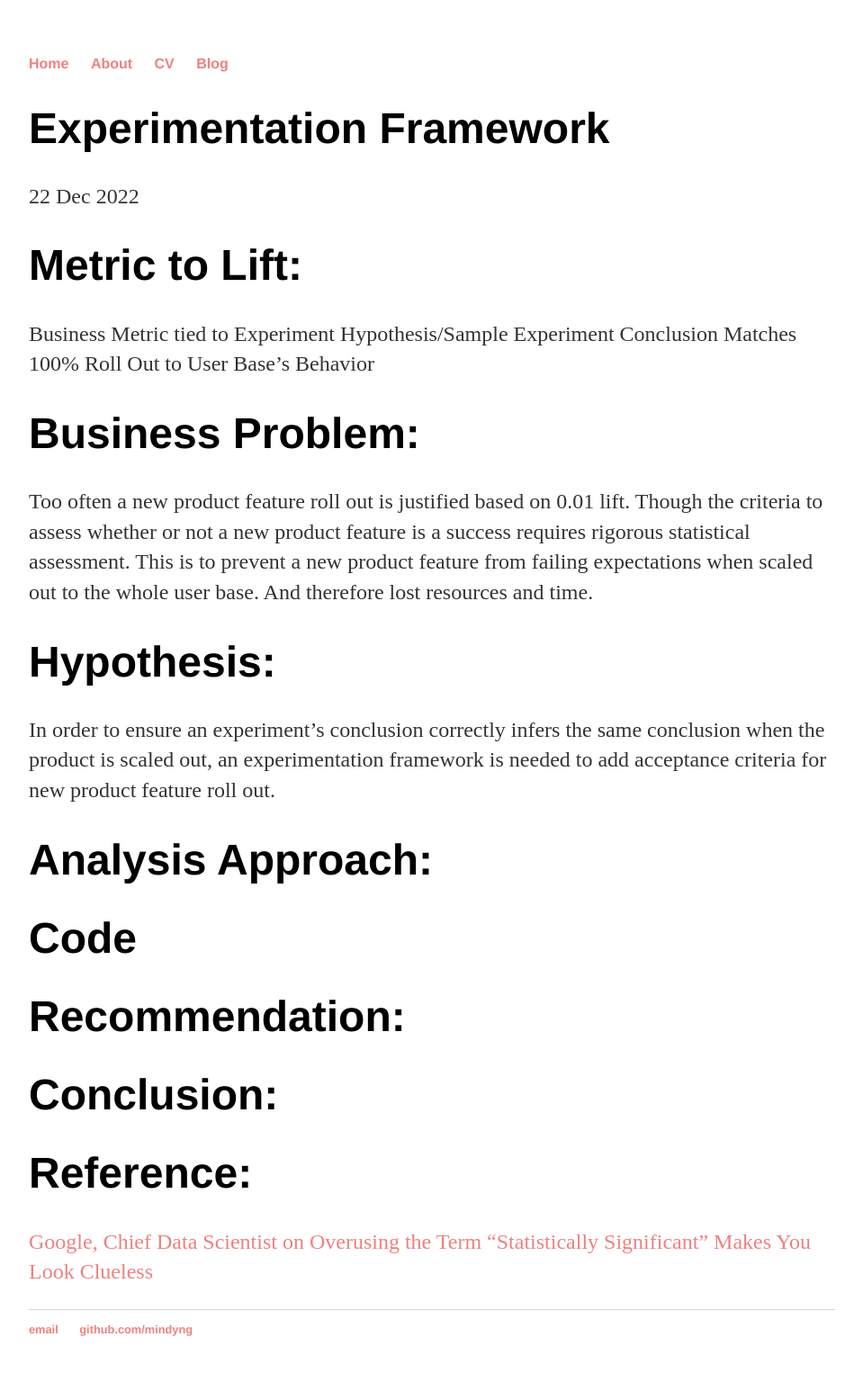
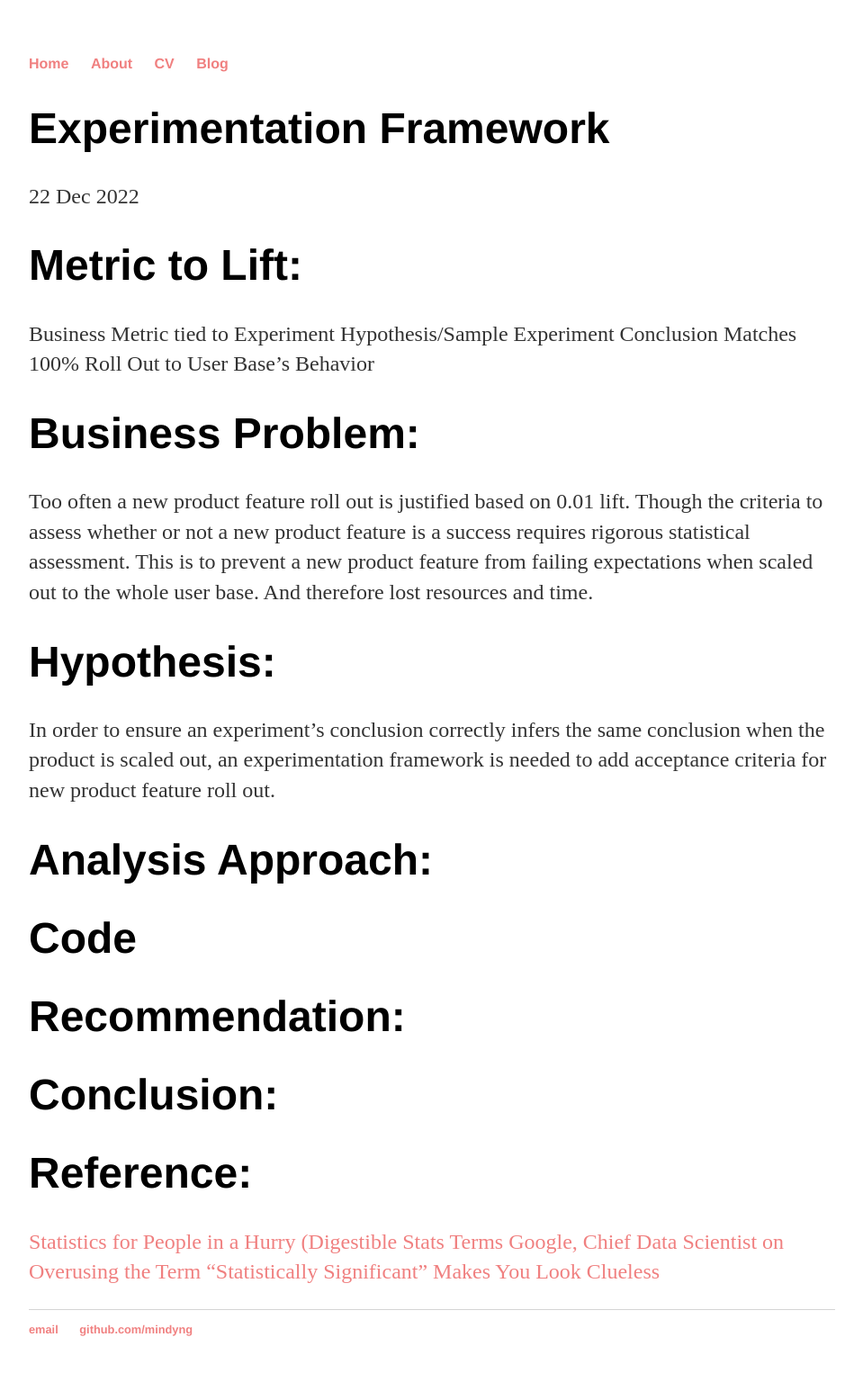
Before and after one commit to mindyng/mindyng.github.io, a Jekyll site: the page built from _posts/2022-12-22-Experimentation-Framework.md, in a window 1280 px wide. Shown: the whole page at 90% size, without its empty margins (160-1119 px from the left). Built offline with Jekyll 4.4.1, drawn with Linux system fonts in a browser that asks for light colours; our own code applies the rules of GitHub Pages for plain Markdown files.

Commit message:
Update 2022-12-22-Experimentation-Framework.md

```diff
--- a/_posts/2022-12-22-Experimentation-Framework.md
+++ b/_posts/2022-12-22-Experimentation-Framework.md
@@ -31,5 +31,5 @@ to add acceptance criteria for new product feature roll out.
 
 
 # Reference:
-
+[Statistics for People in a Hurry (Digestible Stats Terms](https://towardsdatascience.com/statistics-for-people-in-a-hurry-a9613c0ed0b)
 [Google, Chief Data Scientist on Overusing the Term “Statistically Significant” Makes You Look Clueless](https://towardsdatascience.com/overusing-the-term-statistically-significant-makes-you-look-clueless-f96e1ad1a78e)
```
